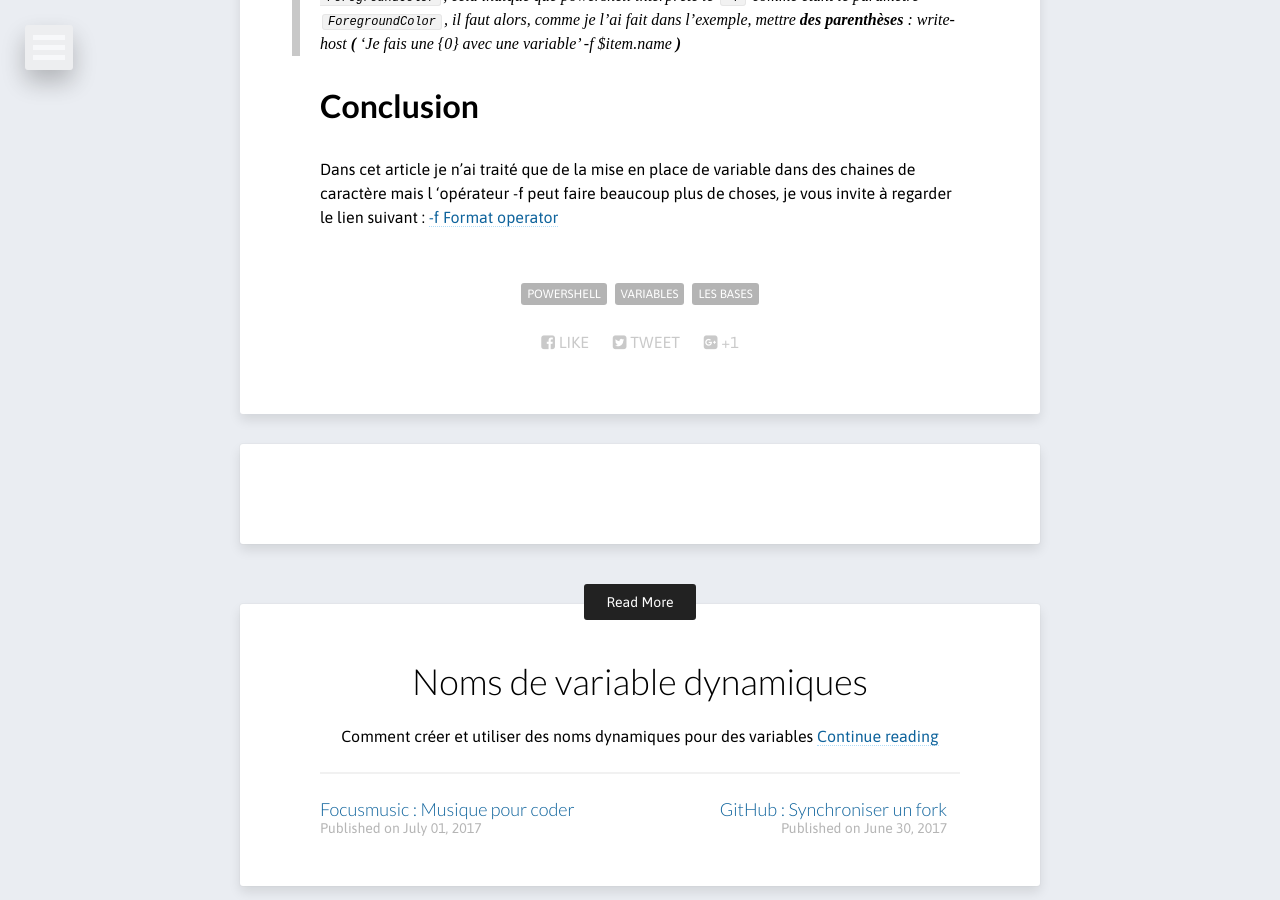
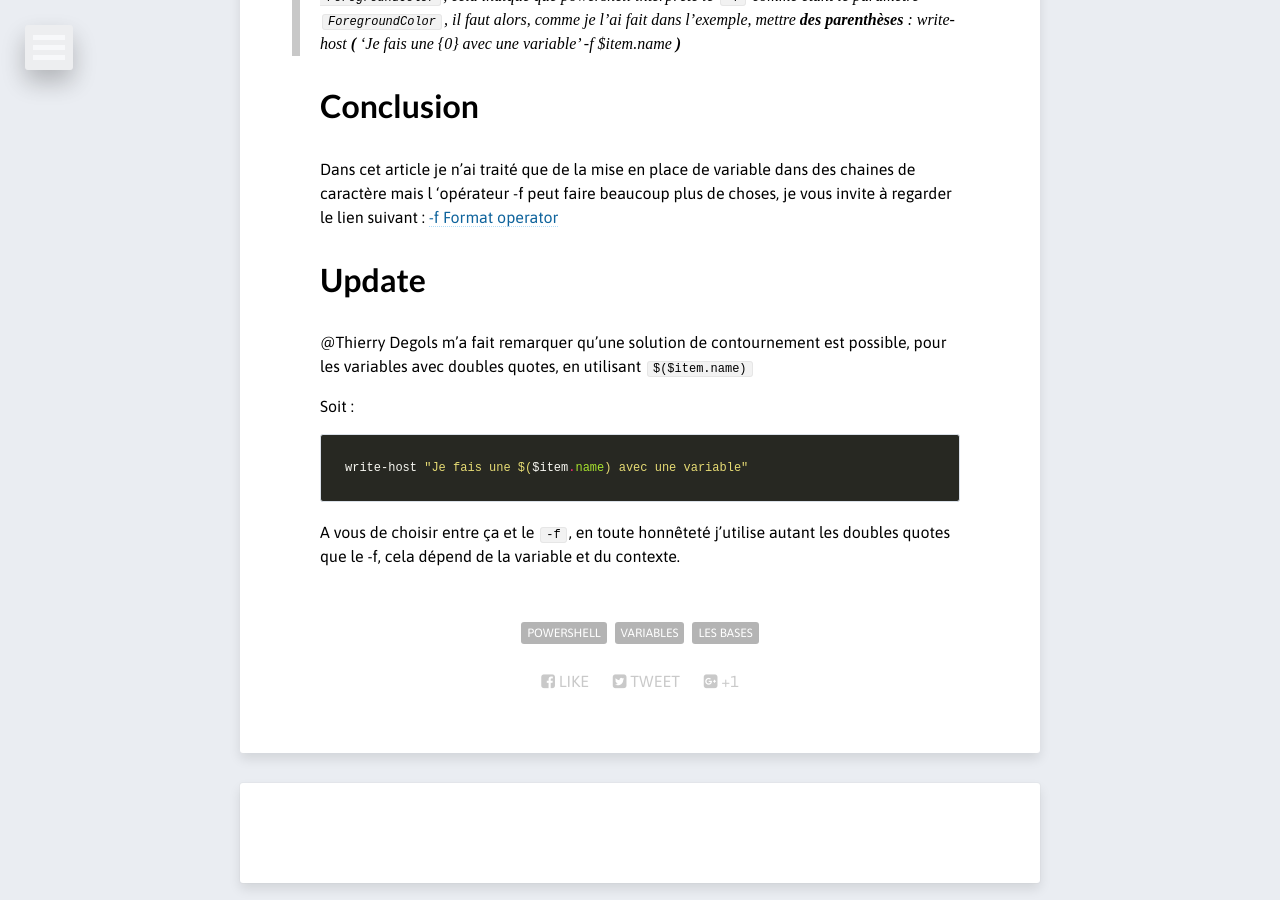
Before and after one commit to christophekumor/christophekumor.github.io, a Jekyll site: the page built from _posts/2017/2017-07-02-OperateurDeFormat.md, in a window 1280 px wide and 900 px high, scrolled down 2497 px. Built offline with Jekyll 4.4.1, drawn with Linux system fonts in a browser that asks for light colours; nearby versions of some CDN libraries; comment, search, counter and statistics services are not loaded.

Commit message:
Mise à jour suite remarques

````diff
--- a/_posts/2017/2017-07-02-OperateurDeFormat.md
+++ b/_posts/2017/2017-07-02-OperateurDeFormat.md
@@ -100,3 +100,12 @@ et ainsi de suite ..
 
 # Conclusion
 Dans cet article je n'ai traité que de la mise en place de variable dans des chaines de caractère mais l 'opérateur -f peut faire beaucoup plus de choses, je vous invite à regarder le lien suivant : <a href='https://ss64.com/ps/syntax-f-operator.html' target = '_blank'>-f Format operator</a>
+
+# Update
+@Thierry Degols m'a fait remarquer qu'une solution de contournement est possible, pour les variables avec doubles quotes, en utilisant `$($item.name)`
+
+Soit :
+```powershell
+write-host "Je fais une $($item.name) avec une variable"
+```
+A vous de choisir entre ça et le `-f`, en toute honnêteté j'utilise autant les doubles quotes que le -f, cela dépend de la variable et du contexte.
````
Also changed, not shown: _posts/2017/2017-07-02-Variablesdynamiques.md (+2 -2 lines).
